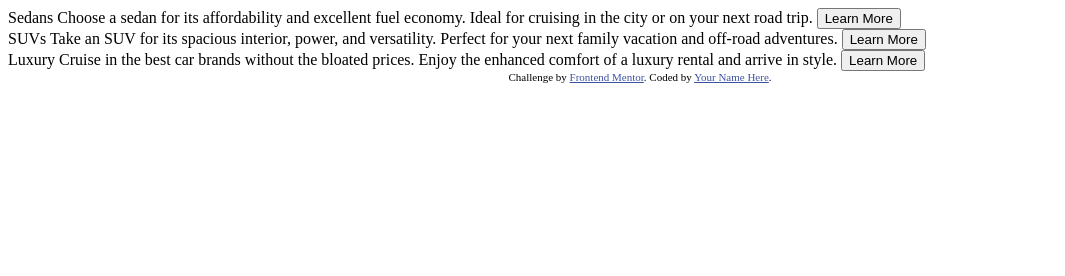
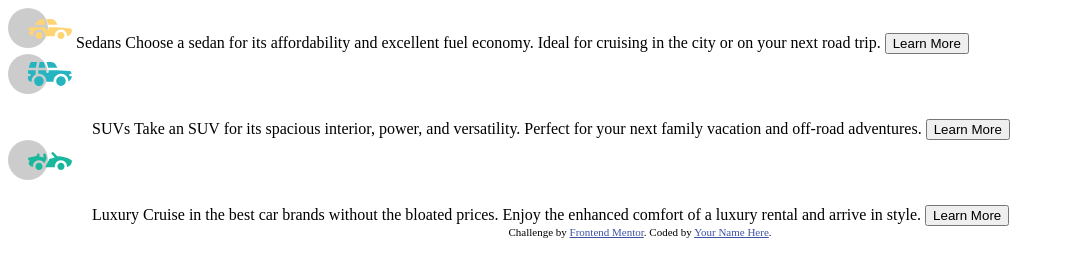
Before and after one commit to emjogale/3-column-preview-card, a plain HTML site: page index.html in a window 1280 px wide. Shown: the whole page, without its empty margins (0-1065 px from the left). Drawn offline with Linux system fonts and the light colour scheme.

Commit message:
add in images

```diff
--- a/index.html
+++ b/index.html
@@ -15,17 +15,20 @@
 	<body>
 		<main class="container">
 			<article class="card">
+        <img src="./images/icon-sedans.svg" alt="a sedan car">
 				Sedans Choose a sedan for its affordability and excellent fuel economy.
 				Ideal for cruising in the city or on your next road trip.
 				<a href="#"><button>Learn More</button></a>
 			</article>
 
 			<article class="card">
+       <object data="./images/icon-suvs.svg" width="80" height="80" type=""></object>
 				SUVs Take an SUV for its spacious interior, power, and versatility.
 				Perfect for your next family vacation and off-road adventures.
 				<a href="#"><button>Learn More</button></a>
 
 			<article class="card">
+        <object data="./images/icon-luxury.svg" width="80" height="80" type=""></object>
 				Luxury Cruise in the best car brands without the bloated prices. Enjoy
 				the enhanced comfort of a luxury rental and arrive in style.
 				<a href="#"><button>Learn More</button></a>
```
